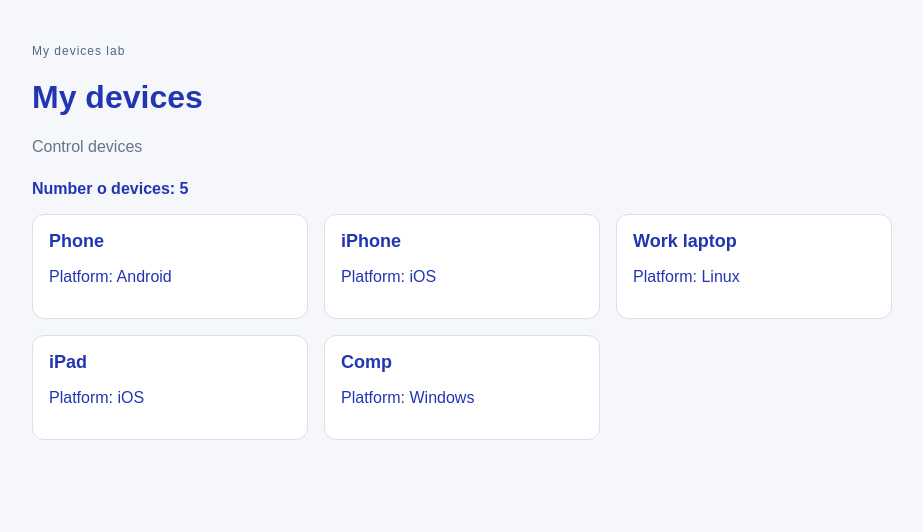
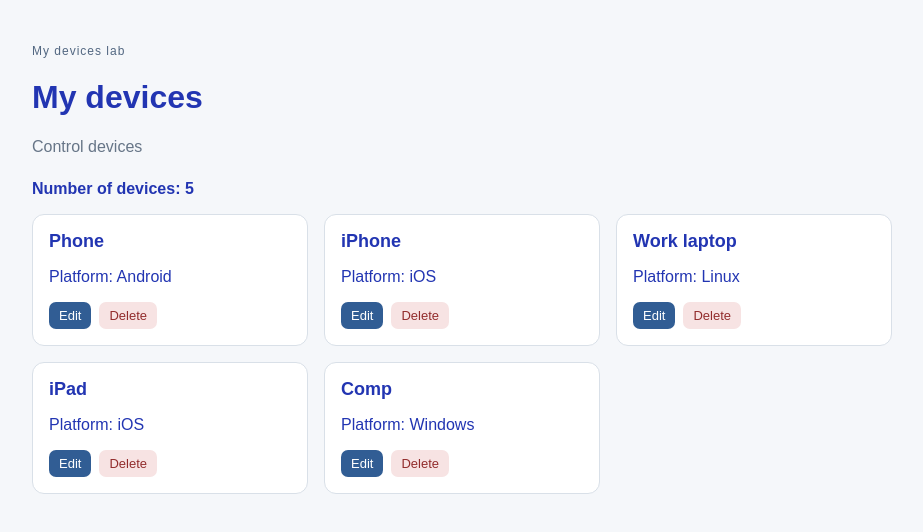
Before and after one commit to FullStack66-webinars/devices-control, a React (Vite) app: page / in a window 1280 px wide. Shown: the top 532 px of the page, without its empty margins (178-1101 px from the left). Built offline with nearby package versions, Linux system fonts and the light colour scheme.

Commit message:
Add device editing and deletion functionality

```diff
--- a/src/App.css
+++ b/src/App.css
@@ -44,14 +44,18 @@
   gap: 8px;
   margin-top: 16px;
 }
-.actions button{
-  border:0;
-  border-radius: 8px;
-  padding: 9px 12px;
+.actions button {
+  border: 0;
+  border-radius: 7px;
+  padding: 6px 10px;
+  font-size: 13px;
+  cursor: pointer;
   background: #315d94;
   color: #fff;
 }
-
+.actions button:hover {
+  opacity: 0.85;
+}
 .actions .danger{
   background: #f7e3e3;
   color: #922c2c
@@ -64,3 +68,18 @@
   margin-top: 20px;
   padding: 20px;
 }
+
+.actions .save {
+  background: #315d94;
+  color: #fff;
+}
+
+.actions .secondary {
+  background: #edf1f5;
+  color: #526781;
+}
+
+.actions .save:hover,
+.actions .secondary:hover {
+  opacity: 0.85;
+}
--- a/src/App.jsx
+++ b/src/App.jsx
@@ -1,11 +1,26 @@
-// import { useState } from 'react'
+import { useState } from 'react'
 
 import './App.css'
 import DeviceList from "./components/DeviceList.jsx";
-import {initialDevices} from "./data/devices.js";
+import { initialDevices } from "./data/devices.js";
 
 function App() {
 
+    const [devices, setDevices] = useState(initialDevices);
+
+    function handleDelete(id) {
+        const newDevices = devices.filter(device => device.id !== id);
+        setDevices(newDevices);
+    }
+
+    function handleUpdate(id, newName, newPlatform) {
+        const updatedDevices = devices.map(device =>
+            device.id === id
+                ? { ...device, name: newName, platform: newPlatform }
+                : device
+        );
+        setDevices(updatedDevices);
+    }
 
     return (
         <main className="page">
@@ -16,8 +31,8 @@ function App() {
                 <p className="muted">Control devices</p>
             </header>
 
-      <p className="summary"> Number o devices: {initialDevices.length}</p>
-      <DeviceList devices={initialDevices}/>
+            <p className="summary">Number of devices: {devices.length}</p>
+            <DeviceList devices={devices} onDelete={handleDelete} onUpdate={handleUpdate} />
         </main>
     )
 }
--- a/src/components/DeviceCard.jsx
+++ b/src/components/DeviceCard.jsx
@@ -1,8 +1,65 @@
-export default function DeviceCard({device}){
+import { useState } from "react";
+
+export default function DeviceCard({ device, onDelete, onUpdate }) {
+    const [isEditing, setIsEditing] = useState(false);
+    const [selectedDevice, setSelectedDevice] = useState(device.name)
+    const devicePlatforms = {
+        Phone: "Android",
+        iPhone: "iOS",
+        "Work laptop": "Linux",
+        iPad: "iOS",
+        Comp: "Windows"
+    };
+    function handleSave() {
+        const newPlatform = devicePlatforms[selectedDevice];
+        onUpdate(device.id, selectedDevice, newPlatform);
+        setIsEditing(false);   // ← закрываем форму
+    }
+    function handleCancel() {
+        setSelectedDevice(device.name);
+        setIsEditing(false);
+    }
+
+
     return (
         <article className="device-card">
-            <h2>{device.name}</h2>
-            <p>Platform: {device.platform}</p>
+            {isEditing ? (
+                <div className="panel">
+                    <h3>Edit device</h3>
+                    <select
+                        value={selectedDevice}
+                        onChange={(event) => setSelectedDevice(event.target.value)}
+                    >
+                        <option value="Phone">Phone</option>
+                        <option value="iPhone">iPhone</option>
+                        <option value="Work laptop">Work laptop</option>
+                        <option value="iPad">iPad</option>
+                        <option value="Comp">Comp</option>
+                    </select>
+                    <div className="actions">
+                        <button className="secondary" onClick={handleCancel}>
+                            Cancel
+                        </button>
+                        <button className="save" onClick={handleSave}>
+                            Save
+                        </button>
+                    </div>
+                </div>
+            ) : (
+                <>
+                    <h2>{device.name}</h2>
+                    <p>Platform: {device.platform}</p>
+                    <div className="actions">
+                        <button className="btn-edit" onClick={() => setIsEditing(true)}>
+                            Edit
+                        </button>
+
+                        <button className="btn-delete danger" onClick={() => onDelete(device.id)}>
+                            Delete
+                        </button>
+                    </div>
+                </>
+            )}
         </article>
-    )
+    );
 }
--- a/src/components/DeviceList.jsx
+++ b/src/components/DeviceList.jsx
@@ -1,6 +1,6 @@
 import DeviceCard from "./DeviceCard.jsx";
 
-export default function DeviceList ({devices}) {
+export default function DeviceList({ devices, onDelete, onUpdate })  {
     if (devices.length === 0) {
         return <p className="muted">No devices found.</p>;
     }
@@ -8,8 +8,10 @@ export default function DeviceList ({devices}) {
         <div className="device-list">
             {devices.map((device) => (
                 <DeviceCard
-                key={device.id}
-                device={device}
+                    key={device.id}
+                    device={device}
+                    onDelete={onDelete}
+                    onUpdate={onUpdate}
                 />
             ))}
 
```
Lines whose indentation alone changed are shown as unchanged.
